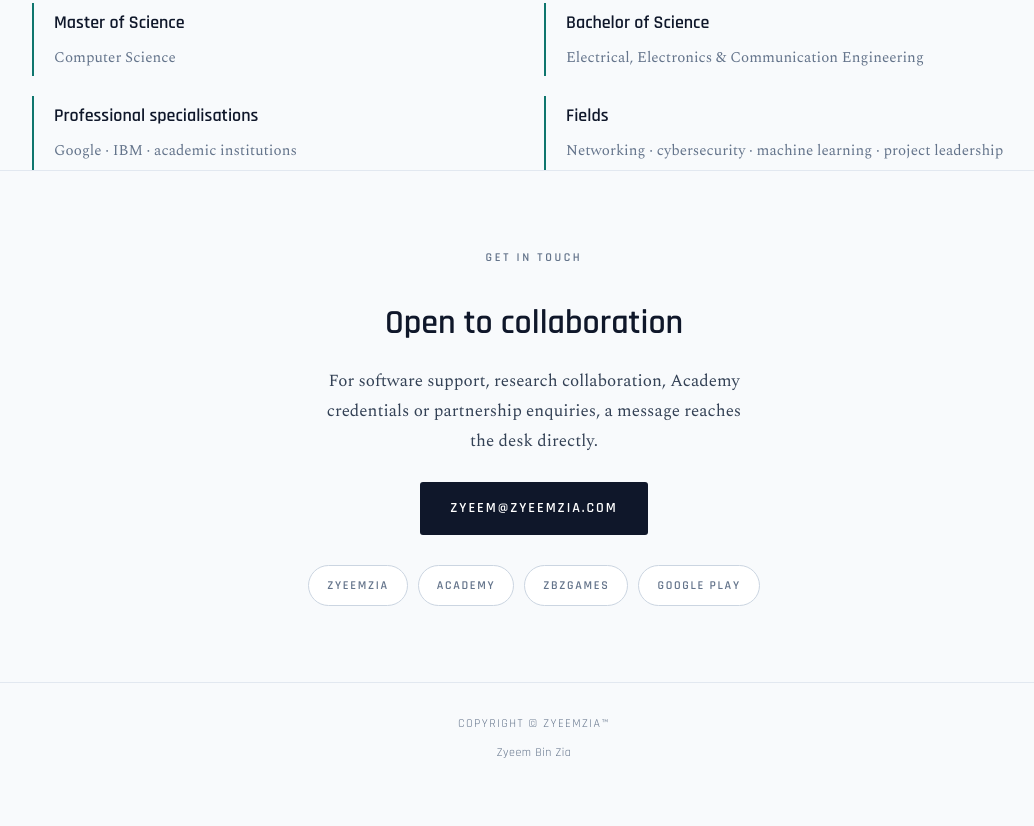
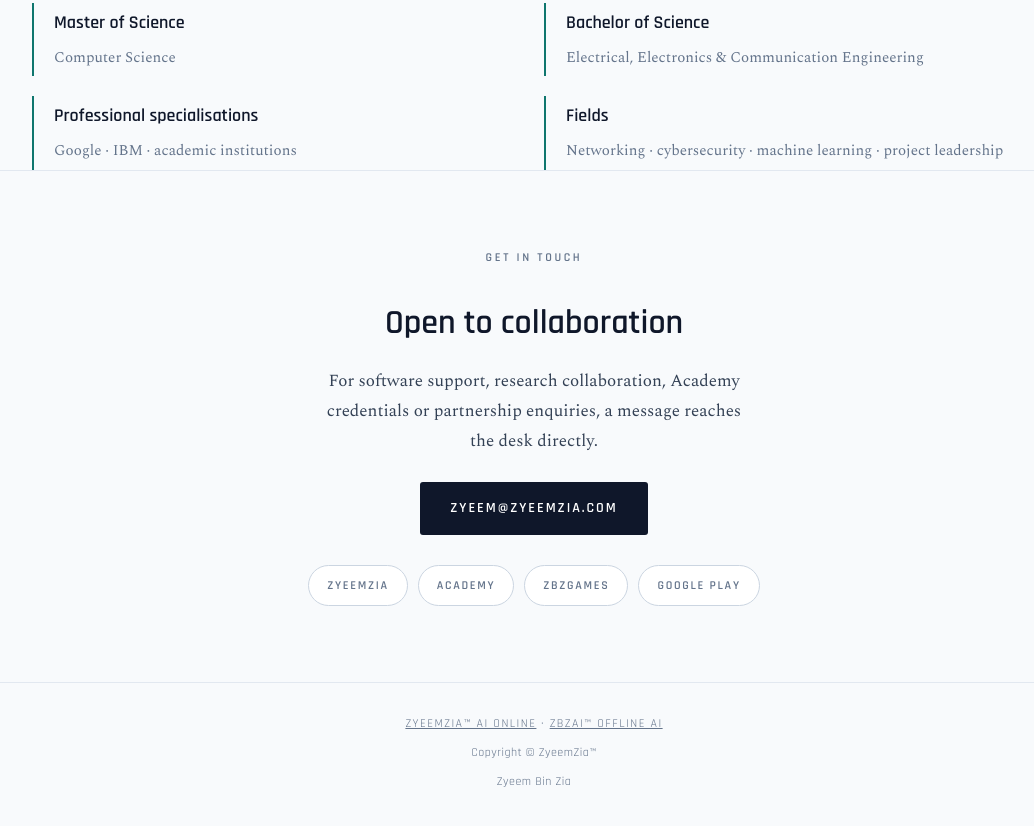
Before and after one commit to zyeemzia/zyeem, a plain HTML site: page index.html in a window 1280 px wide. Shown: the part 4927-5753 px from the top of the page, without its empty margins (106-1140 px from the left). Drawn offline with nearby package versions, Linux system fonts and the light colour scheme.

Commit message:
Footer: ZyeemZia AI online and ZBZAI offline AI links side by side

```diff
--- a/index.html
+++ b/index.html
@@ -442,6 +442,7 @@ footer p + p{margin-top:8px;text-transform:none;letter-spacing:.04em;}
 
 <footer>
   <div class="wrap">
+    <p><a href="https://ai.zyeemzia.com/" target="_blank" rel="noopener">ZyeemZia™ AI online</a> · <a href="https://zbzai.zyeemzia.com/" target="_blank" rel="noopener">ZBZAI™ offline AI</a></p>
     <p>Copyright &copy; ZyeemZia&trade;</p>
     <p>Zyeem Bin Zia</p>
   </div>
```
